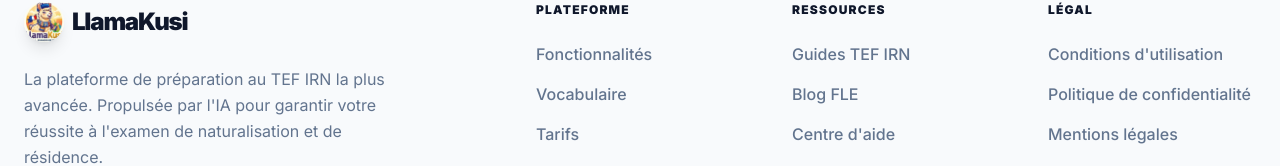
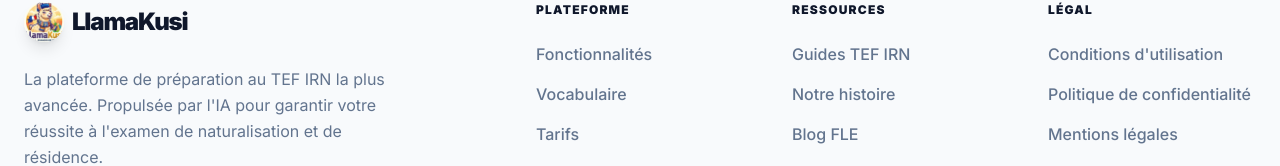
Before and after one commit to Isdinval/TEF_IRN_V3, a Next.js app: page /tef-irn in a window 1280 px wide. Shown: the part 11797-11963 px from the top of the page. Built offline with nearby package versions, Linux system fonts and the light colour scheme; no server answers.

Commit message:
Add 'Notre histoire' link to footer resources

```diff
--- a/src/components/landing/Footer.tsx
+++ b/src/components/landing/Footer.tsx
@@ -20,6 +20,7 @@ export function Footer() {
       title: "Ressources",
       links: [
         { name: "Guides TEF IRN", href: "/tef-irn/guides" },
+        { name: "Notre histoire", href: "/tef-irn/notre-histoire" },
         { name: "Blog FLE", href: "#" },
         { name: "Centre d'aide", href: "#" },
         { name: "Test gratuit", href: "/tef-irn/exercice-gratuit" },
```
